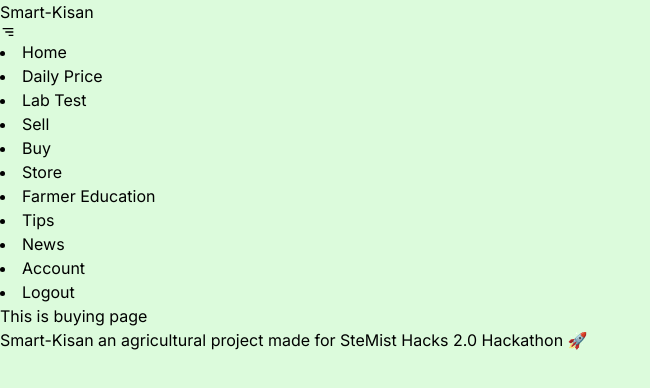
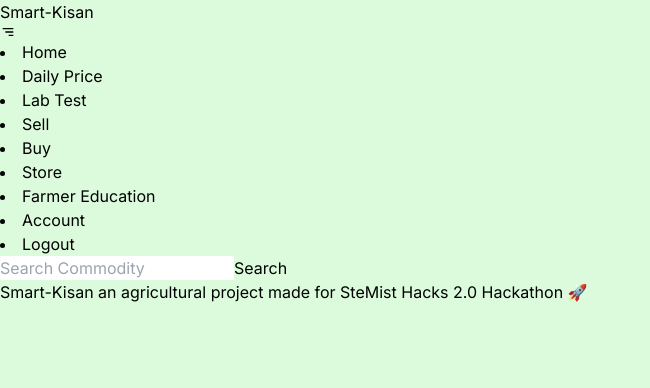
Before and after one commit to gaurav-goswami/Smart-Kisan, a React (Vite) app in the folder client/: page /commodity/buy-commodity in a window 1280 px wide. Shown: the top 388 px of the page, without its empty margins (0-650 px from the left). Built offline with nearby package versions, Linux system fonts and the light colour scheme; sample sign-in values are in the browser's storage.

Commit message:
added buy functionality

```diff
--- a/client/src/App.jsx
+++ b/client/src/App.jsx
@@ -7,8 +7,6 @@
 import BuyCommodityPage from './pages/BuyCommodityPage'
 import StorePage from './pages/StorePage'
 import EducationPage from './pages/EducationPage'
-import TipsPage from './pages/TipsPage'
-import NewsPage from './pages/NewsPage'
 import ErrorPage from './pages/ErrorPage'
 import ColdStorage from './pages/ColdStorage'
 import LoginPage from './pages/LoginPage'
@@ -44,8 +42,6 @@
           <Route path='/lab-test' element={<LabTestPage />}/>
           <Route path='/cold-storage' element={<ColdStorage />}/>
           <Route path='/farmer/education' element={<EducationPage />}/>
-          <Route path='/farming/tips' element={<TipsPage />}/>
-          <Route path='/farming/news' element={<NewsPage />}/>
           <Route path='*' element={<ErrorPage />}/>
         </Routes>
       </BrowserRouter>
--- a/client/src/components/Cards/ProductCard.jsx
+++ b/client/src/components/Cards/ProductCard.jsx
@@ -1,32 +1,38 @@
 import React from "react";
 import { ImLocation } from "react-icons/im";
+import simplifyDate from "../../utils/simplifyDate";
 
 const ProductCard = ({
   image,
   createdAt,
   commodityName,
   rate,
-  sellerName,
-  location,
+  seller,
+  stock,
+  minimumQuantity
 }) => {
+
+  const date = simplifyDate(createdAt);
   return (
     <>
       <div className="md:w-[270px] p-0.5 bg-gray-200 flex flex-col max-[450px]:w-[70%] w-[45%] h-[400px] md:h-auto">
         <div className="w-full overflow-hidden">
           <img
-            src={productImage}
+            src={image}
             alt="product-image"
             className="w-full h-full object-cover object-center"
           />
         </div>
 
         <div className="flex flex-col gap-1 p-2">
-          <p>Posted on : {createdAt}</p>
+          <p>Posted on : {date}</p>
           <p>Commodity : {commodityName}</p>
           <p>Price : {rate} Rs. per kg</p>
-          <p>Seller : {sellerName}</p>
+          <p>Min. Qty : {minimumQuantity} kg</p>
+          <p>Stock : {stock} kg</p>
+          <p>Seller : {seller.firstName} {seller.lastName}</p>
           <p className="inline-flex items-center mt-2 text-green-500">
-            <ImLocation className="text-xl" /> {location}
+            <ImLocation className="text-xl" /> {seller.state}, {seller.city}
           </p>
         </div>
       </div>
--- a/client/src/components/Header/Navbar.jsx
+++ b/client/src/components/Header/Navbar.jsx
@@ -22,8 +22,6 @@
     { name: "Buy", path: "/commodity/buy-commodity" },
     { name: "Store", path: "/farmer/store" },
     { name: "Farmer Education", path: "/farmer/education" },
-    { name: "Tips", path: "/farming/tips" },
-    { name: "News", path: "/farming/news" },
   ];
 
   const authLink = [
--- a/client/src/pages/BuyCommodityPage.jsx
+++ b/client/src/pages/BuyCommodityPage.jsx
@@ -1,11 +1,90 @@
-import React from "react";
+import React, { useEffect, useState } from "react";
 import MainWrapper from "../Wrapper/MainWrapper";
+import axios from "axios";
+import { toast } from "react-hot-toast";
+import ProductCard from "../components/Cards/ProductCard";
 
 const BuyCommodityPage = () => {
+  const [query, setQuery] = useState("");
+  const [loading, setLoading] = useState(false);
+  const [data, setData] = useState([]);
+
+  const searchProduct = async (query) => {
+    try {
+      const response = await axios.get(
+        `${
+          import.meta.env.VITE_REACT_APP_SERVER_URL
+        }/product/search-commodity/${query}`,
+        {
+          params: {
+            query,
+          },
+        }
+      );
+      return response;
+    } catch (error) {
+      console.log("error in buy commodity api", error.message);
+    }
+  };
+
+
+  const handleSubmit = async (e) => {
+    e.preventDefault();
+    setLoading(true);
+    const toastId = toast.loading("Loading...")
+
+    try {
+
+      const response = await searchProduct(query);
+      setData(response);
+
+    } catch (error) {
+      console.log("Error in handle search" , error.message);
+    }
+
+    setLoading(false);
+    toast.dismiss(toastId);
+    setQuery("");
+  };
+
+
+  console.log(data);
+
   return (
     <>
       <MainWrapper>
-        <h1>This is buying page</h1>
+        <div className="w-[95%] md:w-[70%] xl:w-[1200px] min-h-screen p-4 mx-auto my-2 flex flex-col gap-8">
+          <form className="flex gap-3" onSubmit={handleSubmit}>
+            <input
+              type="text"
+              placeholder="Search Commodity"
+              className="w-[100%] py-3 px-4 outline-none"
+              value={query}
+              onChange={(e) => setQuery(e.target.value)}
+            />
+            <button
+              type="submit"
+              className="bg-yellow-400 px-6 py-3 rounded-lg font-semibold"
+            >
+              Search
+            </button>
+          </form>
+
+          <div className="w-[100%] flex flex-wrap gap-4 p-6">
+            {loading ? <p className="text-center w-full">Loading...</p> :
+
+            (
+              <>
+                {
+                  data?.data?.commodity.map((item, index) => {
+                    return <ProductCard {...item} key={index}/>
+                  })
+                }
+              </>
+            )
+          }
+          </div>
+        </div>
       </MainWrapper>
     </>
   );
--- a/client/src/pages/NewsPage.jsx
+++ /dev/null
@@ -1,14 +0,0 @@
-import React from "react";
-import MainWrapper from "../Wrapper/MainWrapper";
-
-const NewsPage = () => {
-  return (
-    <>
-      <MainWrapper>
-        <h1>This is NEWS Page</h1>
-      </MainWrapper>
-    </>
-  );
-};
-
-export default NewsPage;
--- a/client/src/pages/TipsPage.jsx
+++ /dev/null
@@ -1,14 +0,0 @@
-import React from "react";
-import MainWrapper from "../Wrapper/MainWrapper";
-
-const TipsPage = () => {
-  return (
-    <>
-      <MainWrapper>
-        <h1>This is tips page</h1>
-      </MainWrapper>
-    </>
-  );
-};
-
-export default TipsPage;
--- a/client/src/services/ProductApi.jsx
+++ b/client/src/services/ProductApi.jsx
@@ -26,18 +26,6 @@
             })
         }),
 
-        // search product
-
-        searchProduct : builder.query({
-            query : ({query}) => ({
-                url : `/search-commodity/${query}`,
-                method : "GET",
-                params : {
-                    query
-                },
-            })
-        }),
-
         // product details
 
         getProductDetails : builder.query({
--- /dev/null
+++ b/client/src/utils/simplifyDate.jsx
@@ -0,0 +1,13 @@
+function simplifyDate(dateString) {
+  const date = new Date(dateString);
+  const options = {
+    year: "numeric",
+    month: "long",
+    day: "numeric",
+  };
+
+  return date.toLocaleDateString("en-US", options);
+}
+
+
+export default simplifyDate;
```
